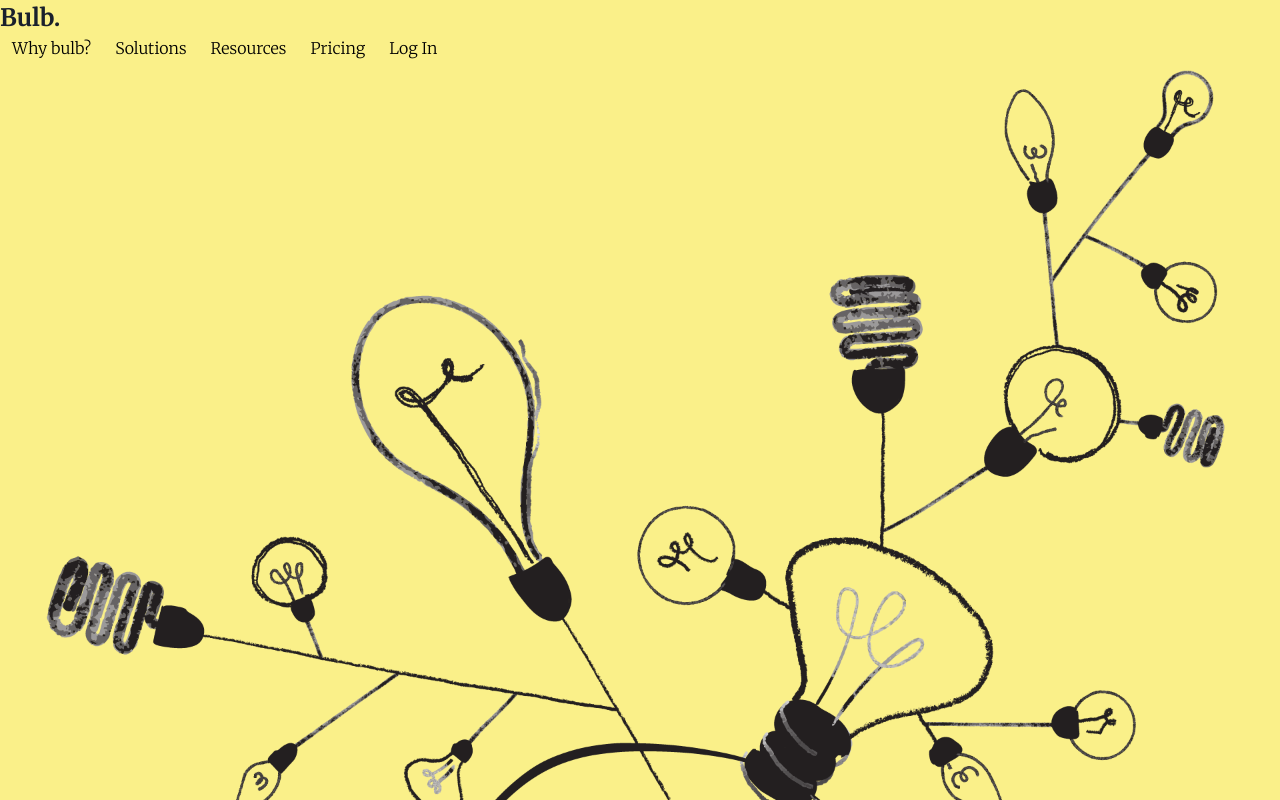
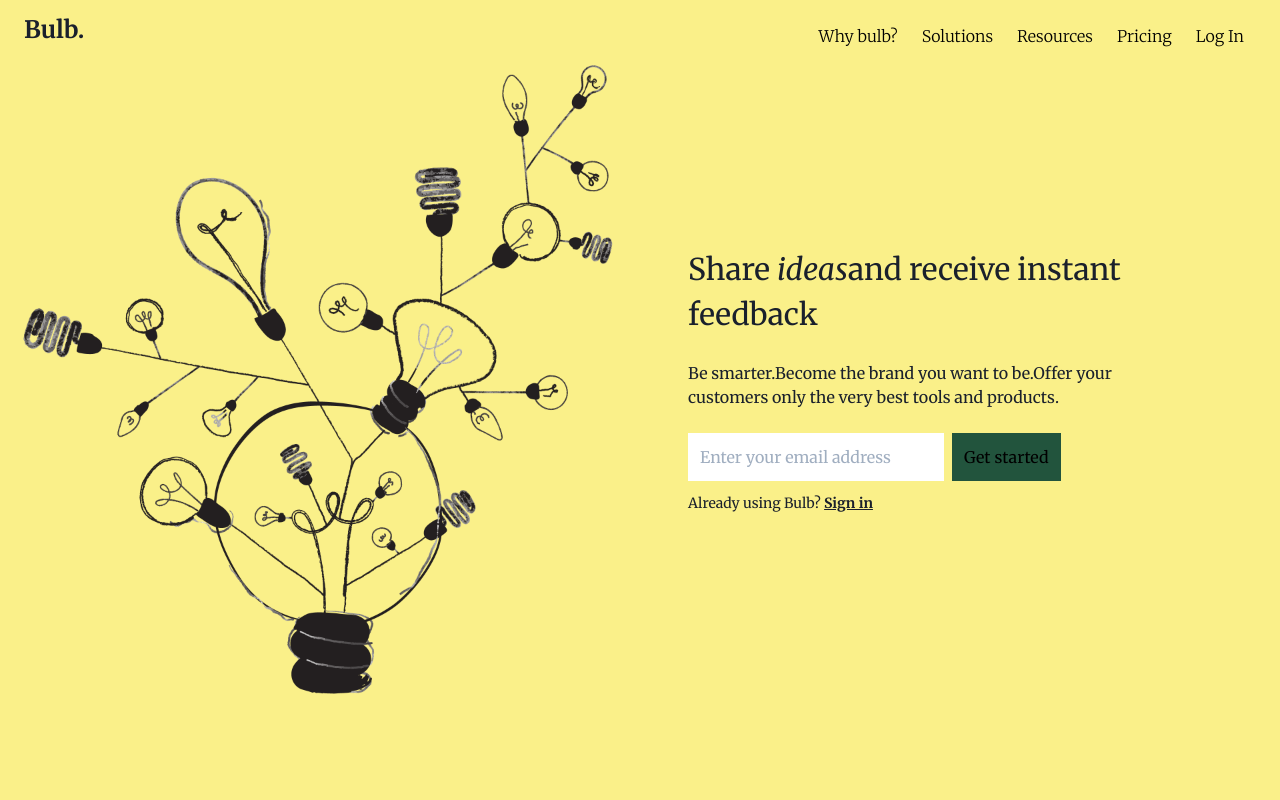
Before and after one commit to panuwat-mchu/exam-angular, an Angular app: page / in a window 1280 px wide. Shown: the top 800 px of the page. Built offline with nearby package versions, Linux system fonts and the light colour scheme.

Commit message:
layout to desktop

```diff
--- a/src/app/exam-responsive/exam-responsive.component.html
+++ b/src/app/exam-responsive/exam-responsive.component.html
@@ -1,18 +1,40 @@
-<div class="bg-yellow-300 font-sans">
+<div class=" h-screen bg-yellow-300 font-sans">
+    <nav class="flex px-6 py-3">
+        <div class="flex-1">
             <h1 class="text-2xl text-gray-900 font-bold">Bulb.</h1>
-    <div>
+
+        </div>
+        <div class="flex-1 text-right pt-3">
             <a class="px-3 py-2 font-light" href="#">Why bulb?</a>
             <a class="px-3 py-2 font-light" href="#">Solutions</a>
             <a class="px-3 py-2 font-light" href="#">Resources</a>
             <a class="px-3 py-2 font-light" href="#">Pricing</a>
             <a class="px-3 py-2 font-light" href="#">Log In</a>
         </div>
+    </nav>
+    <div class=" flex items-center">
+        <div class="flex-1">
             <img src="assets/img/bulb-tree.png" alt="">
+
+        </div>
+        <div class="flex-1">
+            <div class=" pl-12 pr-24">
                 <h1 class=" text-3xl text-gray-900">Share <span class=" italic">ideas</span> <label>and receive instant
                         feedback</label></h1>
-    <p class=" text-gray-900"><label>Be smarter.</label>Become the brand you want to be.<label>Offer your customers only
+                <p class=" mt-6 text-gray-900"><label>Be smarter.</label>Become the brand you want to be.<label>Offer
+                        your
+                        customers only
                         the very best tools and products.</label></p>
+                <div class=" mt-6">
                     <input type="email" class="h-12 px-3 py-2 w-64" placeholder="Enter your email address">
                     <button class="ml-2 h-12 px-3 py-2 bg-green-900" routerLink="exams">Get started</button>
-    <div class=" text-sm text-gray-900">Already using Bulb? <a class=" underline font-bold" href="#">Sign in</a></div>
+
                 </div>
+                <div class=" mt-3 text-sm text-gray-900">Already using Bulb? <a class=" underline font-bold"
+                        href="#">Sign in</a>
+                </div>
+
+            </div>
+        </div>
+    </div>
+</div>
```
Lines whose indentation alone changed are shown as unchanged.
